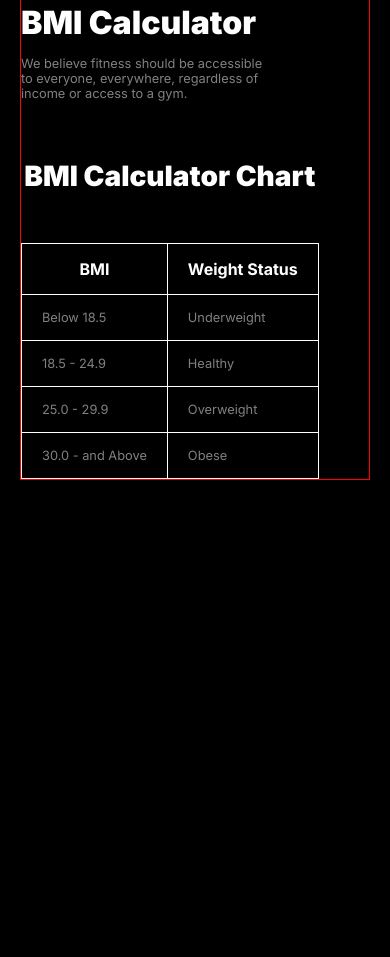
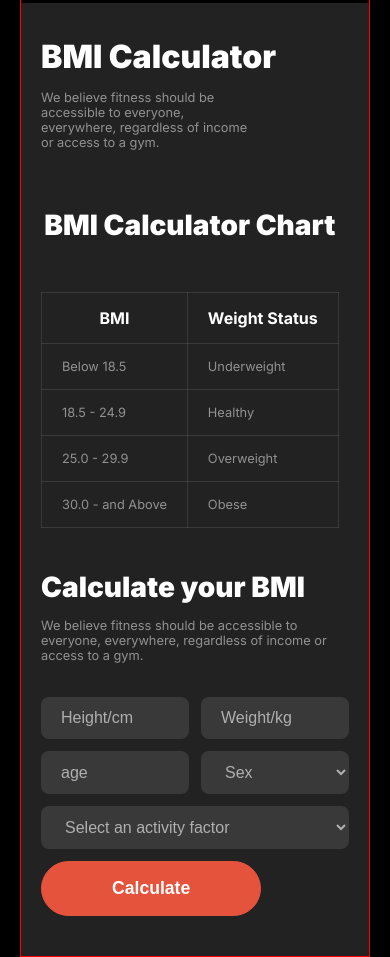
Before and after one commit to webdev-abu/webdeb-abu-a2, a plain HTML site: page index.html in a window 390 px wide. Shown: the part 3356-4313 px from the top of the page. Before the commit the page ends 3836 px from the top, so only its background shows below. Drawn offline with Linux system fonts and the light colour scheme.

Commit message:
complate create and responsive  BMI Calculator section

```diff
--- a/css/responsive.css
+++ b/css/responsive.css
@@ -107,6 +107,17 @@
    .extra-run img{
       width: 100%;
    }
+   /* calculetor responsive */
+   .calculetor-items{
+      flex-direction: column;
+      justify-content: flex-start;
+      align-items: flex-start;
+      gap: 42px;
+   }
+   .submit-btn{
+      padding: 16px 70px;
+      cursor: pointer;
+    }
 }
 @media screen and (min-width:576px) and (max-width:992px){
     body{
@@ -134,6 +145,16 @@
     .section-content .section-title {
       font-size: 2.25rem;
     }
+    /* calculetor responsive */
+   .calculetor-items{
+      flex-direction: column;
+      justify-content: flex-start;
+      align-items: flex-start;
+      gap: 42px;
+   }
+   .submit-btn{
+      padding: 16px 70px;
+    }
 
 }
 @media screen and (min-width:993px){
--- a/index.html
+++ b/index.html
@@ -114,6 +114,46 @@
                         </tr>
                     </table>
                 </div>
+                <div class="calculetor-form">
+                    <h3>Calculate your BMI</h3>
+                    <p>We believe fitness should be accessible to everyone, everywhere, regardless of income or access to a gym.</p>
+
+                    <form action="#">
+                        <div class="form-row">
+                           <div class="input-data">
+                              <input type="text" placeholder="Height/cm" >
+                           </div>
+                           <div class="input-data">
+                              <input type="text" placeholder="Weight/kg" >
+                           </div>
+                        </div>
+                        <div class="form-row">
+                           <div class="input-data">
+                              <input type="text" placeholder="age" >
+                           </div>
+                           <div class="input-data">
+                              <!-- <input type="text" placeholder="sex" > -->
+                              <select name="" id="">
+                                <option value="">Sex</option>
+                                <option value="">Male</option>
+                                <option value="">Female</option>
+                              </select>
+                           </div>
+                        </div>
+                        <div class="form-row">
+                            <div class="input-data">
+                                <select name="" id="">
+                                    <option value="">Select an activity factor</option>
+                                    <option value="">Select an activity factor</option>
+                                    <option value="">Select an activity factor</option>
+                                  </select>
+                            </div>
+                        </div>
+                        <div class="form-row">
+                            <input type="submit" value="Calculate" class="btn submit-btn">
+                        </div>
+                    </form>
+                </div>
             </div>
         </section>
     </main>
--- a/style.css
+++ b/style.css
@@ -32,7 +32,7 @@
     border: 1px solid red;
  }
  /* share style */
- .btn{
+ .btn, .submit-btn {
     background-color: #E6533C;
     padding: 16px 48px;
     font-size: 1.1rem;
@@ -272,7 +272,10 @@
    padding: 0;
 }
 /* calculetor style */
-.calculetor{}
+.calculetor{
+   background-color: #222222;
+   padding:34px 20px 40px;
+}
 .calculetor .section-content{
    text-align: start;
 }
@@ -280,7 +283,11 @@
    padding-left: 0px ;
    padding-right: 100px;
 }
-.calculetor-items{}
+.calculetor-items{
+   display: flex;
+   justify-content: space-between;
+   align-items: center;
+}
 .calculetor-items .calculetor-table{}
 .calculetor-items .calculetor-table caption{
    font-size: 1.75rem;
@@ -293,7 +300,7 @@
 }
 
 .calculetor-items .calculetor-table .bmi-table th, .calculetor-items .calculetor-table .bmi-table td{
-   border: 1px solid #FFFFFF;
+   border: 1px solid rgba(255, 255, 255,0.1);
    font-size: 0.8rem;
    color: rgba(255, 255, 255,0.5);
    padding: 15px 20px;
@@ -301,5 +308,57 @@
 .calculetor-items .calculetor-table .bmi-table th{
    font-size: 1rem;
    color: #FFFFFF;
+}
+/* .calculetor-form{
+   max-width: 580px;
+} */
+.calculetor-form h3{
+   font-size: 1.75rem;
+   font-weight: 900;
+   color: #FFFFFF;
+   margin-bottom: 14px;
+}
+.calculetor-form p{
+   font-size: 0.8rem;
+   color: rgba(255, 255, 255,0.5);
+   margin-bottom: 34px;
+}
 
-}
+.calculetor-form form{
+   display: flex;
+   flex-direction: column;
+   gap: 12px;
+ }
+ form .form-row{
+   display: flex;
+   gap: 12px;
+
+ }
+ form .form-row .input-data{
+   width: 100%;
+ }
+ .input-data input, .input-data select{
+   background-color: rgba(255, 255, 255,0.1);
+   display: block;
+   width: 100%;
+   height: 100%;
+   padding: 12px 20px;
+   border: none;
+   font-size: 1rem;
+   color: rgba(255, 255, 255,0.6);
+   border-radius: 8px;
+   outline: none;
+ }
+ .calculetor-form ::placeholder {
+   font-size: 1rem;
+   color: rgba(255, 255, 255,0.6);
+ }
+ .input-data option{
+   background-color: rgba(119, 119, 119, 1);
+   color: rgba(255, 255, 255,0.6);
+ }
+
+ .submit-btn{
+   padding: 16px 70px;
+   cursor: pointer;
+ }
```
